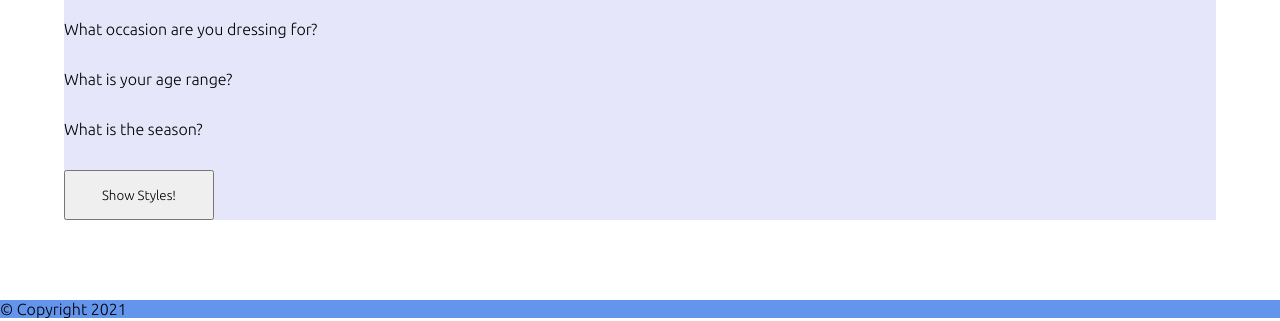
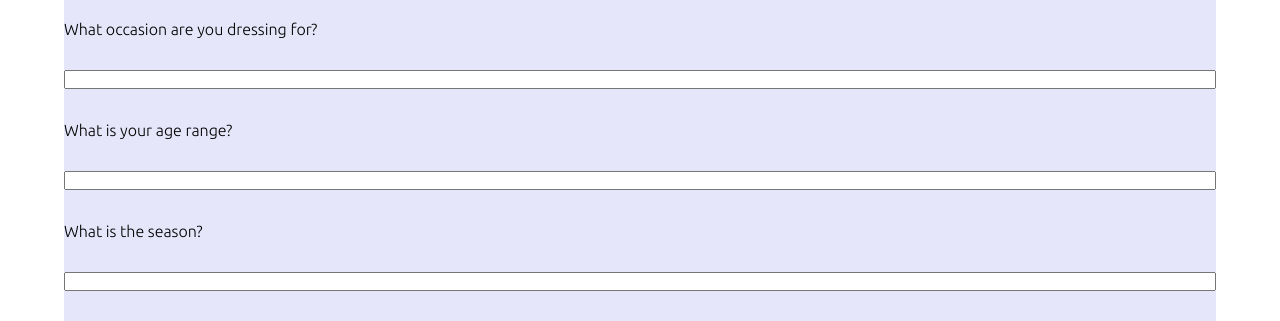
Before and after one commit to mnygit/whereme_project, a React (Create React App) app: page / in a window 1280 px wide. Shown: the part 816-1137 px from the top of the page. Built offline with nearby package versions, Linux system fonts and the light colour scheme; a web font is replaced by a local one.

Commit message:
more form updates

```diff
--- a/src/SurveyForm.js
+++ b/src/SurveyForm.js
@@ -7,9 +7,12 @@ const SurveyForm = () => {
       <article>
       <form className="quiz">
         <h2>Style Quiz</h2>
-        <p>What occasion are you dressing for?</p>
-        <p>What is your age range?</p>
-        <p>What is the season?</p>
+        <label htmlFor="occasion">What occasion are you dressing for?</label>
+        <input type="text"/>
+        <label>What is your age range?</label>
+        <input type="text"/>
+        <label>What is the season?</label>
+        <input type="text"/>
         <button class="btn">Show Styles!</button>
         </form>
         <div>
```
